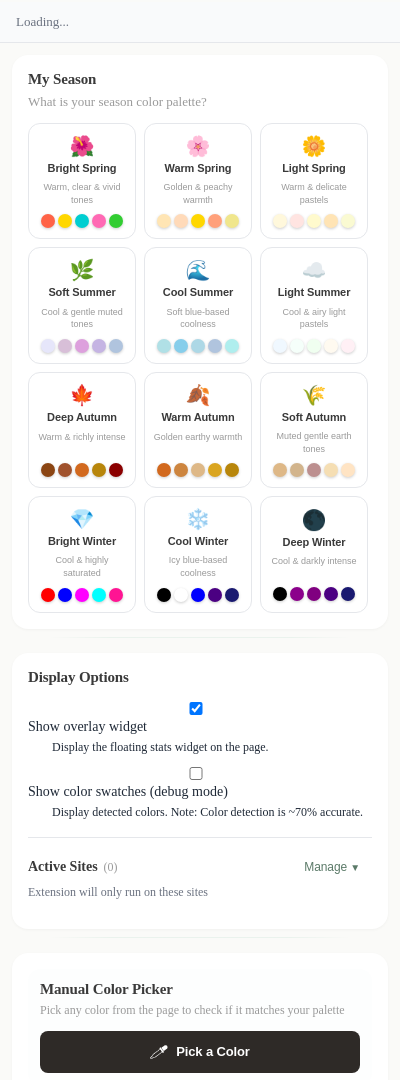
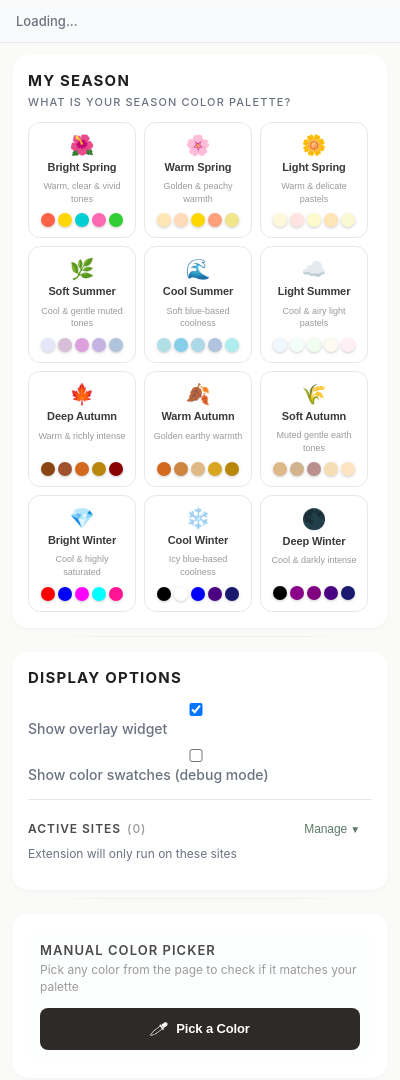
Before and after one commit to 3rsu/personal-shopper, a browser extension: page popup/popup.html in a window 400 px wide. Shown: the part 70-1150 px from the top of the page. Drawn offline with Linux system fonts and the light colour scheme.

Commit message:
use default apple font in popup

```diff
--- a/popup/popup.css
+++ b/popup/popup.css
@@ -14,7 +14,7 @@
 body {
   width: 400px;
   min-height: 500px;
-  font-family: Montserrat;
+  font-family: -apple-system, BlinkMacSystemFont, 'Segoe UI', 'Roboto', 'Oxygen', 'Ubuntu', sans-serif;
   color: #faf9f5;
   background: #fafaf8;
 }
@@ -39,7 +39,6 @@ body {
   justify-content: flex-start;
   gap: 10px;
   color: #333333;
-  font-family: Montserrat;
   margin: 0;
 }
 
@@ -178,16 +177,20 @@ body {
 
 .section-title {
   font-size: 15px;
-  font-weight: 600;
+  font-weight: 700;
   margin-bottom: 4px;
-  color: #3a3a3a;
-  letter-spacing: -0.01em;
+  color: #1f1f1f;
+  letter-spacing: 0.08em;
+  text-transform: uppercase;
 }
 
 .section-description {
-  font-size: 13px;
-  color: #9a9a9a;
+  font-size: 11px;
+  color: #6b7280;
   line-height: 1.5;
+  letter-spacing: 0.1em;
+  text-transform: uppercase;
+  font-weight: 500;
 }
 
 .section-header {
@@ -602,7 +605,6 @@ input:checked + .toggle-slider:before {
   padding: 7px 12px;
   border-radius: 8px;
   font-size: 11px;
-  font-family: Montserrat, Arial, sans-serif;
   white-space: nowrap;
   opacity: 0;
   pointer-events: none;
@@ -648,14 +650,15 @@ input:checked + .toggle-slider:before {
   cursor: pointer;
 }
 
-.option-item input[type="checkbox"] {
+.option-item input[type='checkbox'] {
   margin-right: 8px;
 }
 
 .option-label {
   font-size: 14px;
   font-weight: 500;
-  color: #1f2937;
+  /* color: #1f2937; */
+  color: #6b7280;
 }
 
 .option-description {
@@ -684,13 +687,15 @@ input:checked + .toggle-slider:before {
 }
 
 .favorites-title {
-  font-size: 14px;
+  font-size: 12px;
   font-weight: 600;
-  color: #3a3a3a;
+  color: #4a4a4a;
   margin: 0;
   display: flex;
   align-items: center;
   gap: 6px;
+  letter-spacing: 0.08em;
+  text-transform: uppercase;
 }
 
 .favorites-count {
@@ -774,7 +779,6 @@ input:checked + .toggle-slider:before {
   content: ' (current)';
   font-size: 11px;
   color: #5b7a68;
-  font-family: Montserrat;
   font-weight: 500;
 }
 
@@ -887,11 +891,12 @@ body::-webkit-scrollbar-thumb:hover {
 }
 
 .picker-title {
-  font-size: 15px;
+  font-size: 13px;
   font-weight: 600;
-  color: #3a3a3a;
+  color: #4a4a4a;
   margin-bottom: 4px;
-  letter-spacing: -0.01em;
+  letter-spacing: 0.08em;
+  text-transform: uppercase;
 }
 
 .picker-description {
@@ -947,10 +952,11 @@ body::-webkit-scrollbar-thumb:hover {
 }
 
 .section-subtitle {
-  font-size: 14px;
+  font-size: 12px;
   font-weight: 600;
-  color: #3a3a3a;
-  letter-spacing: -0.01em;
+  color: #4a4a4a;
+  letter-spacing: 0.08em;
+  text-transform: uppercase;
 }
 
 .color-history-list {
--- a/popup/popup.html
+++ b/popup/popup.html
@@ -14,7 +14,12 @@
         Shop your Color
       </h1>
       <div class="header-controls">
-        <button class="favorite-btn" id="favorite-btn" title="Activate extension on this site" aria-label="Activate extension on this site">
+        <button
+          class="favorite-btn"
+          id="favorite-btn"
+          title="Activate extension on this site"
+          aria-label="Activate extension on this site"
+        >
           <span class="heart-icon">♡</span>
         </button>
       </div>
@@ -60,17 +65,17 @@
           <label class="option-item">
             <input type="checkbox" id="show-overlay-toggle" checked />
             <span class="option-label">Show overlay widget</span>
-            <p class="option-description">
+            <!-- <p class="option-description">
               Display the floating stats widget on the page.
-            </p>
+            </p> -->
           </label>
 
           <label class="option-item">
             <input type="checkbox" id="show-swatches-toggle" />
             <span class="option-label">Show color swatches (debug mode)</span>
-            <p class="option-description">
+            <!-- <p class="option-description">
               Display detected colors. Note: Color detection is ~70% accurate.
-            </p>
+            </p> -->
           </label>
         </div>
 
@@ -81,19 +86,23 @@
               <h3 class="favorites-title">
                 Active Sites <span class="favorites-count" id="favorites-count">(0)</span>
               </h3>
-              <button class="btn btn-text btn-sm" id="toggle-favorites-list" aria-label="Manage active sites">
+              <button
+                class="btn btn-text btn-sm"
+                id="toggle-favorites-list"
+                aria-label="Manage active sites"
+              >
                 Manage <span class="expand-icon">▼</span>
               </button>
             </div>
             <p class="favorites-description">Extension will only run on these sites</p>
           </div>
 
-          <div class="favorites-list-container" id="favorites-list-container" style="display: none;">
+          <div class="favorites-list-container" id="favorites-list-container" style="display: none">
             <div id="favorites-list" class="favorites-list"></div>
-            <button class="btn-show-all-favorites" id="show-all-favorites" style="display: none;">
+            <button class="btn-show-all-favorites" id="show-all-favorites" style="display: none">
               Show all (<span id="remaining-count">0</span> more)
             </button>
-            <button class="btn-add-current-site" id="add-current-site" style="display: none;">
+            <button class="btn-add-current-site" id="add-current-site" style="display: none">
               + Add <span id="add-site-domain"></span>
             </button>
           </div>
```
Also changed, not shown: manifest.json.
